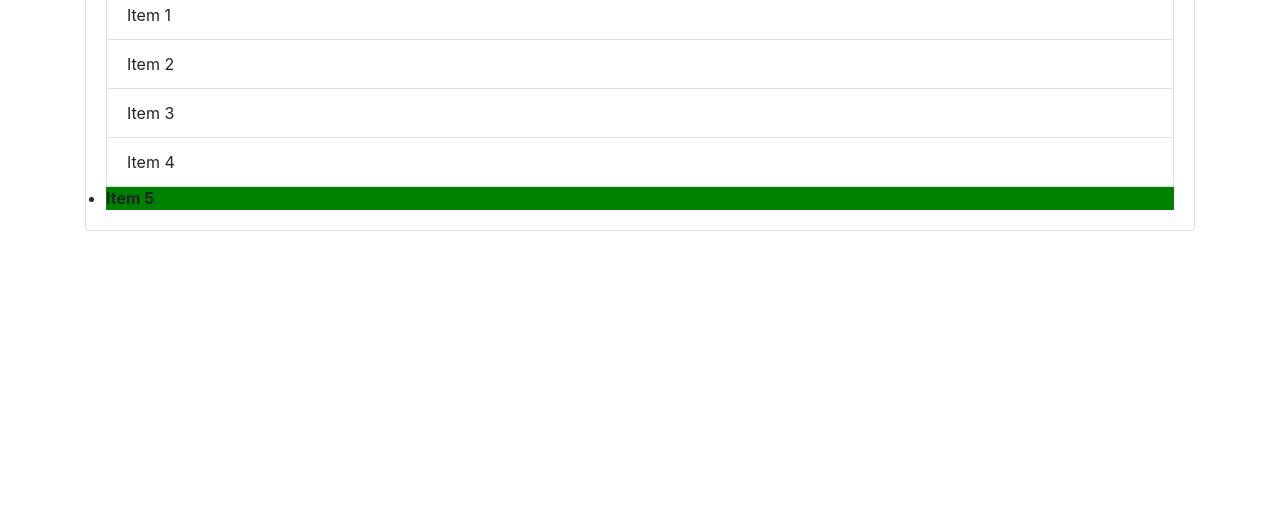
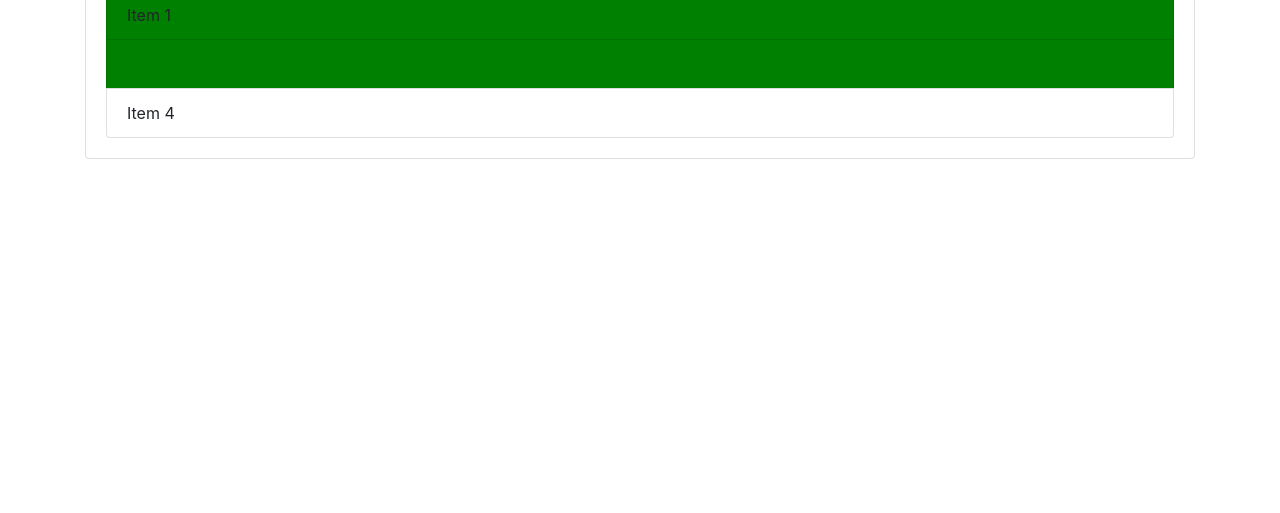
Before and after one commit to HarshaMacherla/GitFirst, a plain HTML site: page index.html in a window 1280 px wide. Shown: the part 287-800 px from the top of the page. Drawn offline with nearby package versions, Linux system fonts and the light colour scheme.

Commit message:
Changed font color of the list items & added background color

```diff
--- a/demo.js
+++ b/demo.js
@@ -1,5 +1,11 @@
-var newItem = document.getElementsByClassName('last-group-item');
-newItem[0].style.backgroundColor = 'green';
+var items = document.getElementsByClassName('list-group-item');
+items[1].style.backgroundColor = 'green';
+items[2].style.display = 'none';
 
-var lastItem = document.getElementsByTagName('li');
-lastItem[lastItem.length - 1].style.fontWeight = 'bold';
+
+var listItems = document.querySelectorAll('.list-group-item');
+listItems[1].style.color = 'green';
+var odd = document.querySelectorAll('.list-group-item:nth-child(odd)');
+for (let i = 0; i < odd.length; i++) {
+    odd[i].style.backgroundColor = 'green';
+}
--- a/index.html
+++ b/index.html
@@ -29,7 +29,6 @@
                 <li class="list-group-item">Item 2</li>
                 <li class="list-group-item">Item 3</li>
                 <li class="list-group-item">Item 4</li>
-                <li class="last-group-item">Item 5</li>
             </ul>
         </div>
     </div>
```
